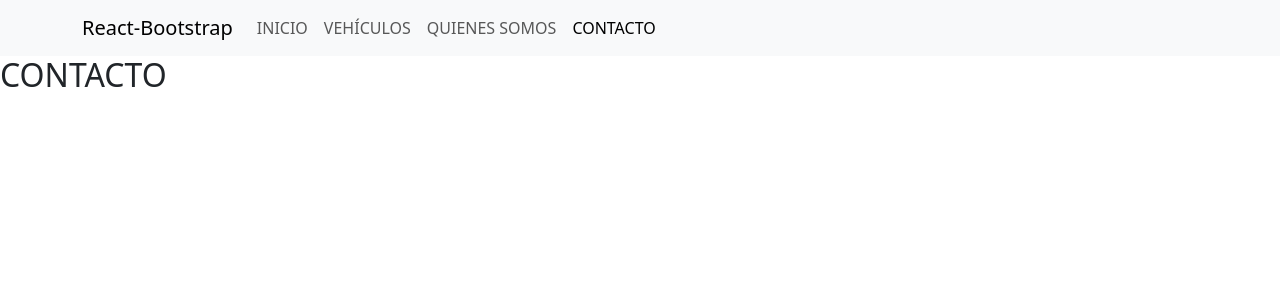
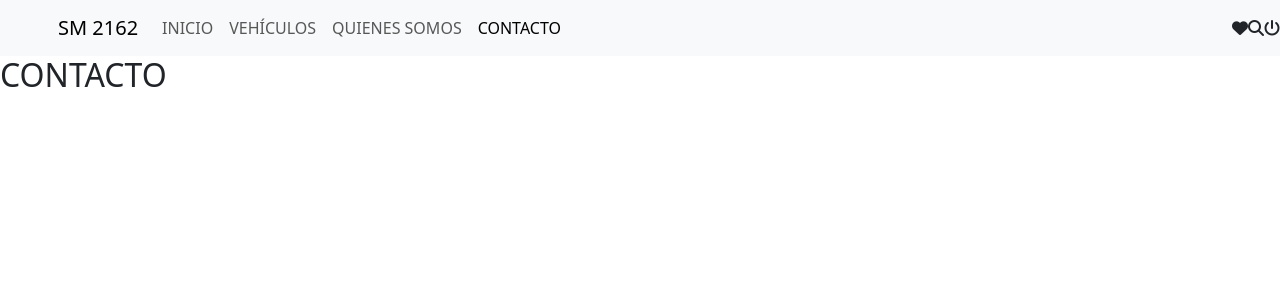
Before and after one commit to loubillone/concesionarioSM2162Front, a React (Vite) app: page /contacto in a window 1280 px wide. Shown: the top 300 px of the page. Built offline with nearby package versions, Linux system fonts and the light colour scheme.

Commit message:
comienzo a ubicar los elementos del navbar

```diff
--- a/index.html
+++ b/index.html
@@ -4,10 +4,12 @@
     <meta charset="UTF-8" />
     <!-- <link rel="icon" type="image/svg+xml" href="/vite.svg" /> -->
     <meta name="viewport" content="width=device-width, initial-scale=1.0" />
+    <link rel="stylesheet" href="src/css/index.css" />
     <title>SM 2162</title>
   </head>
   <body>
     <div id="root"></div>
     <script type="module" src="/src/main.jsx"></script>
+    <script src="https://use.fontawesome.com/c2813ccf5b.js"></script>
   </body>
 </html>
--- a/src/components/Navegador.jsx
+++ b/src/components/Navegador.jsx
@@ -1,5 +1,6 @@
 import React from "react";
 import { Link, NavLink } from "react-router-dom";
+import "../css/navegador.css";
 import Container from "react-bootstrap/Container";
 import Nav from "react-bootstrap/Nav";
 import Navbar from "react-bootstrap/Navbar";
@@ -7,29 +8,35 @@ import Navbar from "react-bootstrap/Navbar";
 const Navegador = () => {
   return (
     <div>
-      <Navbar expand="lg" className="bg-body-tertiary">
+      <Navbar expand="lg" className="bg-body-tertiary" sticky="top">
         <Container>
           <Navbar.Brand as={Link} to="/">
-            React-Bootstrap
+            SM 2162
           </Navbar.Brand>
           <Navbar.Toggle aria-controls="basic-navbar-nav" />
           <Navbar.Collapse id="basic-navbar-nav">
             <Nav className="me-auto">
-              <Nav.Link as={NavLink} to="/">
+              <Nav.Link as={NavLink} to="/" className="nav-items">
                 INICIO
               </Nav.Link>
-              <Nav.Link as={NavLink} to="/vehiculos">
+              <Nav.Link as={NavLink} to="/vehiculos" className="nav-items">
                 VEHÍCULOS
               </Nav.Link>
-              <Nav.Link as={NavLink} to="/quienesSomos">
+              <Nav.Link as={NavLink} to="/quienesSomos" className="nav-items">
                 QUIENES SOMOS
               </Nav.Link>
-              <Nav.Link as={NavLink} to="/contacto">
+              <Nav.Link as={NavLink} to="/contacto" className="nav-items">
                 CONTACTO
               </Nav.Link>
             </Nav>
           </Navbar.Collapse>
         </Container>
+
+        <div className="navbar-iconos">
+          <i class="fa fa-heart" aria-hidden="true"></i>
+          <i class="fa fa-search" aria-hidden="true"></i>
+          <i class="fa fa-power-off" aria-hidden="true"></i>
+        </div>
       </Navbar>
     </div>
   );
--- /dev/null
+++ b/src/css/index.css
@@ -0,0 +1,9 @@
+* {
+  margin: 0;
+  padding: 0;
+  box-sizing: border-box;
+}
+body {
+  font-size: 62.5%;
+  font-size: 1.6rem;
+}
```
Also changed, not shown: src/css/navegador.css (added).
